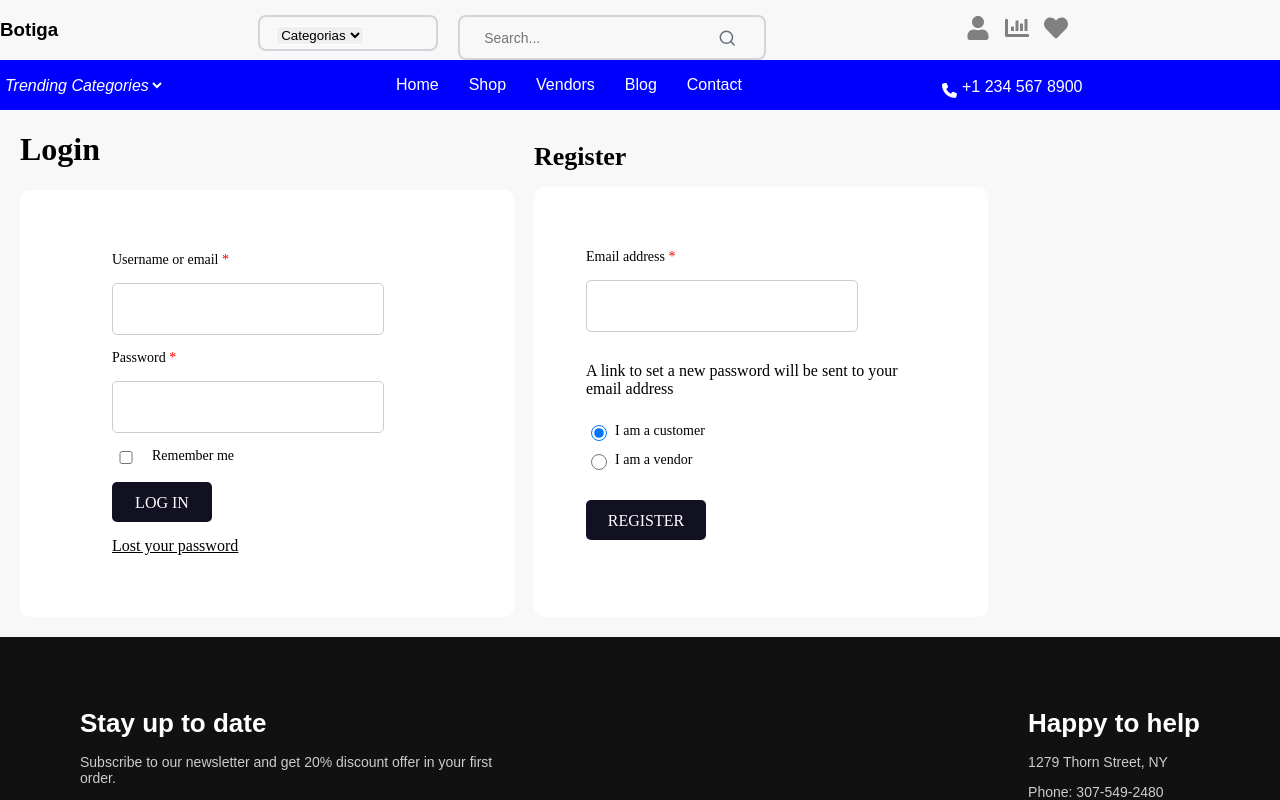
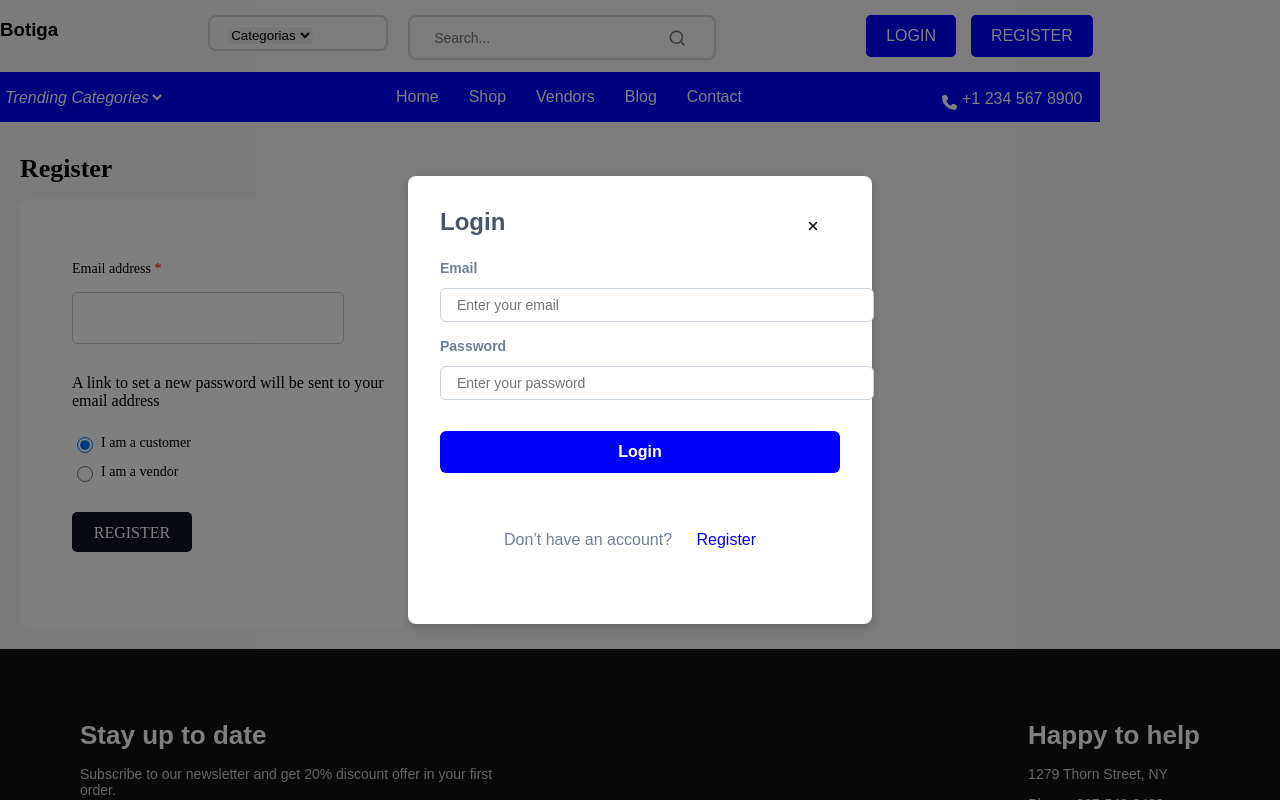
Before and after one commit to mireilleIrafasha25/Botiga_Pr, a React app in the folder reactapp/: page /user in a window 1280 px wide. Shown: the top 800 px of the page. Built offline with nearby package versions, Linux system fonts and the light colour scheme; the HTML template or start-up script is replaced by a standard one.

Commit message:
login and register

```diff
--- a/reactapp/src/App.jsx
+++ b/reactapp/src/App.jsx
@@ -9,7 +9,6 @@ import Blog from "./component/Blog"
 import User from "./component/User"
 import LoginForm from "./component/form"
 import Register_own from "./component/Registration Own"
-import Navbar231 from "./component/nav2pro"
 function App() {
 
 
--- a/reactapp/src/component/Layout.jsx
+++ b/reactapp/src/component/Layout.jsx
@@ -5,8 +5,8 @@ import Footer2 from "./footer2"
 const Layout=()=>
 {
     return(
-        <div>
-            <NavUp />
+        <div >
+            <NavUp/>
             <NavBar />
             <Outlet />
             <Footer2 />
--- a/reactapp/src/component/NavUp.jsx
+++ b/reactapp/src/component/NavUp.jsx
@@ -4,12 +4,27 @@ import React from 'react';
 import {Link} from "react-router-dom"
 import { FaUser, FaChartBar, FaHeart } from 'react-icons/fa';
 import { useState } from "react";
+import Login from "./login";
+import { useNavigate } from "react-router-dom";
+import Register_own from "./Registration Own";
 
-import LoginForm from "./form";
 const NavUp=()=>
 {
+    const [modal,useModal]=useState(false);
+    const [model,useModel] = useState(false);
+    const navigate=useNavigate();
+    const HandleLoginForm=()=>
+    {
+        useModal(!modal)
+    }
+    const HandleSignUpForm=()=>
+    {
+        useModel(!model)
+    }
     return(
         <div className="Whole-Navup">
+            {modal && <Login HandleLoginForm={HandleLoginForm} />}
+            {model && <Register_own HandleSignUpForm={HandleSignUpForm} />}
             <div className="Logo">
                 <h3>Botiga</h3>
             </div>
@@ -29,9 +44,9 @@ const NavUp=()=>
                 </div>
             </div>
             <div className="icon-container">
-     <Link to="/user"><FaUser className="icon" size={24} /></Link>
-    <Link to="/form"> <FaChartBar className="icon" size={24} /></Link>
-    <Link to="/register">  <FaHeart className="icon" size={24} /></Link>
+     <button style={{background:"blue"}} onClick={HandleLoginForm}>LOGIN</button>
+     {/* <FaChartBar className="icon" size={24} />  */}
+    <button style={{background:"blue"}} onClick={HandleSignUpForm}> REGISTER</button>
     </div>
         </div>
 
--- a/reactapp/src/component/Registration Own.jsx
+++ b/reactapp/src/component/Registration Own.jsx
@@ -3,7 +3,9 @@ import axios from "axios";
 // import { FaEye, FaEyeSlash } from "react-icons/fa";
 import { useNavigate } from "react-router-dom";
 import { Link } from "react-router-dom";
-const Register_own=()=>
+import { IoClose } from "react-icons/io5";
+import Login from "./login";
+const Register_own=({HandleSignUpForm})=>
 {
     const [Firstname,setFirstname] =useState("");
     const [Lastname, setLastname] = useState("");
@@ -17,7 +19,11 @@ const Register_own=()=>
     const togglePasswordVisibility = () => {
         setShowPassword(!showPassword);
       };
-
+const [modal,useModal]=useState(false);
+const HandleLoginForm=()=>
+    {
+        useModal(!modal)
+    }
     const handleSubmit = async (e) => {
         e.preventDefault();
         setLoading(true);
@@ -41,11 +47,43 @@ const Register_own=()=>
             setLoading(false);
         }
     };
+    const styles={
+        overlay: {
+            position: "fixed",
+            top: 0,
+            left: 0,
+            width: "100%",
+            height: "100%",
+            backgroundColor: "rgba(0, 0, 0, 0.5)", // Black transparent background
+            zIndex: 1000, // Ensures it's on top of everything
+            display: "flex",
+            alignItems: "center",
+            justifyContent: "center",
+          },
+          modal: {
+            backgroundColor: "white",
+            padding: "2rem",
+            borderRadius: "8px",
+            boxShadow: "0 4px 8px rgba(0, 0, 0, 0.2)",
+            width: "600px",
+            maxWidth: "90%",
+          },
+    }
+    return(
+        <div style={styles.overlay}>
+            {modal && <Login HandleLoginForm={HandleLoginForm} />}
+            <div style={styles.modal}>
+            <div style={{display:"flex",gap:"420px",flexDirection:"row",marginBottom:"20px"}}><div
+          style={{
+            fontSize: '1.5rem',
+            fontWeight: 'bold',
+            textAlign: 'center',
+            color: '#4a5568',
+          }}
+        >
+          Register
+        </div><div><IoClose onClick={HandleSignUpForm} style={{marginTop:"0px", fontSize: "30px",cursor:"pointer"}}/></div></div>
 
-    return(
-        <div style={{display:"flex",flexDirection:"column",gap:"20px",alignItems:"center",justifyContent:"center"}}>
-            <h1>SignUp</h1>
-            {message && <p>{message}</p>}
             <form onSubmit={handleSubmit} style={{display:"flex",flexDirection:"column",gap:"20px"}}>
                 <div style={{display:"flex",gap:"20px"}}><span style={{color:"black",paddingTop:"10px"}}>First Name:</span><input type="text" placeholder="Firstname" value={Firstname} onChange={(e)=>setFirstname(e.target.value)} style={{width:"400px"}} required/></div>
                 <div style={{display:"flex",gap:"20px"}}><span style={{color:"black",paddingTop:"10px"}}>Last Name:</span><input type="text" placeholder="Lastname" value={Lastname} onChange={(e)=>setLastname(e.target.value)} style={{width:"400px"}} required/></div>
@@ -64,9 +102,12 @@ const Register_own=()=>
             {/* {showPassword ? <FaEyeSlash /> : <FaEye />} */}
           </span></div>
           <div style={{display:"flex",gap:"20px"}}><span style={{color:"black",paddingTop:"10px"}}>ConfirmPassword</span> <input type="password" placeholder="Re-type your password" value={confirmPassword} onChange={(e)=>setConfirmPassword(e.target.value)} style={{width:"360px"}} required/></div>
-              <div style={{display:"flex",gap:"20px"}}> <button type="submit" disabled={loading} style={{width:"200px",marginLeft:"0px"}}>SIGN UP</button> <span style={{marginTop:"25px",color:"black"}}>Already have account<Link to="/login" style={{color:"blue",marginLeft:"5px"}}>Login</Link></span></div>
+              <div style={{display:"flex",gap:"20px"}}> <button type="submit" disabled={loading} style={{width:"200px",marginLeft:"0px"}}>SIGN UP</button> <span style={{marginTop:"25px",color:"black"}}>Already have account<button onClick={HandleLoginForm} style={{color:"blue",marginLeft:"5px",background:"none"}}>Login</button></span></div>
+              {message && <p style={{color:"red"}}>{message}</p>}
             </form>
             {loading && <p>Loading...</p>}
+
+            </div>
         </div>
     )
 }
--- a/reactapp/src/component/login.jsx
+++ b/reactapp/src/component/login.jsx
@@ -1,90 +1,175 @@
-import {Link} from "react-router-dom";
-import axios from "axios";
-import { useState } from "react";
-import { useNavigate } from "react-router-dom";
+import React, { useState } from 'react';
+import axios from 'axios';
+import { IoClose } from "react-icons/io5";
+import Register_own from './Registration Own';
+const Login = ({HandleLoginForm}) => {
+  const [email, setEmail] = useState('');
+  const [password, setPassword] = useState('');
+  const[message,setMessage]=useState('');
+  const [loading,setLoading] = useState(false);
 
-
-const Login=()=>
-{
-    const [email,setEmail]=useState(""); //set email
-    const [password,setPassword]=useState(""); // state pf password must be empty
-    const [message,setMessage]=useState("");  //state of  message should be empty
-    const [loading,setLoading]=useState(false); // state of loading button
-    const navigate=useNavigate(); // function used to redirect navigation
-
-    const handleSubmit=async(e)=>
-    {
+  const handleSubmit = async(e) => {
     e.preventDefault();
     setLoading(true);
     try{
-            const response=await axios.post("http://localhost:5007/Weeding/user/signin",{
+        const response= await axios.post("http://localhost:5007/Weeding/user/signin",
+        {
             email,
             password,
         });
-            // set message to success message
-            setMessage(response.data.message);
-            localStorage.setItem("token",response.data.token); // save token in local storage
+        setMessage(response.data.message)
+        localStorage.setItem("token",response.data.token);
 
-            setTimeout(()=>
-            {
-                navigate("/dashboard"); // redirect to dashboard
-
-            },1000);
     }
     catch(error){
-            setMessage(error.response?.data?.message || "Login failed!");
+        setMessage(error.response?.data?.message ||'Login Failed')
     }
     finally{
-            setLoading(false); // stop loading button
+        setLoading(false);
     }
   };
-    <style>
+   const [model,useModel] = useState(false);
+   const HandleSignUpForm=()=>
     {
-            `body {
-    font-family: Sen,sans-serif;
-    font-weight: 400;}
-    h1,h2,h2,h4,h4,h5{
-     font-family: Overlock,display;}
-}`
+        useModel(!model)
     }
-    </style>
+const styles={
+    overlay: {
+        position: "fixed",
+        top: 0,
+        left: 0,
+        width: "100%",
+        height: "100%",
+        backgroundColor: "rgba(0, 0, 0, 0.5)", // Black transparent background
+        zIndex: 1000, // Ensures it's on top of everything
+        display: "flex",
+        alignItems: "center",
+        justifyContent: "center",
+      },
+      modal: {
+        backgroundColor: "white",
+        padding: "2rem",
+        borderRadius: "8px",
+        boxShadow: "0 4px 8px rgba(0, 0, 0, 0.2)",
+        width: "400px",
+        maxWidth: "90%",
+      },
+}
   return (
-        <div style={{marginLeft:"20px",marginBottom:"20px"}}>
-             <h1 style={{fontFamily:"Overlock,display"}}>Login</h1>
-            <div className="login" style={{display:"inline-block",alignItems:"center",justifyContent:"center",border:"2px solid white",borderRadius:"10px",
-                paddingLeft:"90px",paddingRight:"0px",
-                width:"400px",paddingTop:"60px",paddingBottom:"60px",background:"white"
-            }}>
+    <div
+      style={styles.overlay}
+    >
+        {model && <Register_own HandleSignUpForm={HandleSignUpForm} />}
+      <div
+        style={styles.modal}
+      >
+        <div style={{display:"flex",gap:"300px",flexDirection:"row"}}><div
+          style={{
+            fontSize: '1.5rem',
+            fontWeight: 'bold',
+            textAlign: 'center',
+            color: '#4a5568',
+          }}
+        >
+          Login
+        </div><IoClose onClick={HandleLoginForm} style={{marginTop:"10px"}} /></div>
+        <form onSubmit={handleSubmit} style={{ marginTop: '1.5rem' }}>
+          <div style={{ marginBottom: '1rem' }}>
+            <label
+              htmlFor="email"
+              style={{
+                display: 'block',
+                color: '#718096',
+                marginBottom: '0.5rem',
+              }}
+            >
+              Email
+            </label>
+            <input
+              type="email"
+             value={email}
+              onChange={(e) => setEmail(e.target.value)}
+              placeholder="Enter your email"
+              required
+              style={{
+                width: '100%',
+                padding: '0.5rem 1rem',
+                border: '1px solid #cbd5e0',
+                borderRadius: '0.375rem',
+                outline: 'none',
+                marginTop: '0.25rem',
+                transition: 'box-shadow 0.2s',
+              }}
+            />
+          </div>
+          <div style={{ marginBottom: '1rem' }}>
+            <label
+              htmlFor="password"
+              style={{
+                display: 'block',
+                color: '#718096',
+                marginBottom: '0.5rem',
+              }}
+            >
+              Password
+            </label>
+            <input
+              type="password"
+              value={password}
+              onChange={(e) => setPassword(e.target.value)}
+              placeholder="Enter your password"
+              required
+              style={{
+                width: '100%',
+                padding: '0.5rem 1rem',
+                border: '1px solid #cbd5e0',
+                borderRadius: '0.375rem',
+                outline: 'none',
+                marginTop: '0.25rem',
+                transition: 'box-shadow 0.2s',
+              }}
+            />
+          </div>
+          <button
+            type="submit"
+            style={{
+              width: '100%',
+              padding: '0.75rem',
+              backgroundColor:'blue',
+              color: 'white',
 
-            <form onSubmit={handleSubmit}>
-               <div> <label style={{fontFamily:"Overlock,display",fontWeight:"unset"}}>Username or email <span style={{color:"red"}} > *</span></label>
-                <input type="email"  value={email} onChange={(e)=> setEmail(e.target.value) } required style={{
-                marginTop: "15px",
-                backgroundColor: "white",
-                color: "black",
-                padding: "10px",
-                borderRadius: "5px",
-                height:"30px",
-                width:"250px"}}  className="eml" /></div>
-                <div><label style={{marginTop:"15px",fontFamily:"Overlock,display",fontWeight:"unset"}}>Password <span style={{color:"red"}}> *</span></label>
-                <input type="password" value={password} onChange={(e)=>setPassword(e.target.value)} required    style={{
-                marginTop: "15px",
-                backgroundColor: "white",
-                color: "black",
-                padding: "10px",
-                borderRadius: "5px",
-                height:"30px",
-                width:"250px"
-              }} className="pass" /></div>
-                <div style={{display:"flex",marginTop:"15px",gap:"20px",}}><label><input type="checkbox"/></label><label style={{fontFamily:"Overlock,display",fontWeight:"unset"}}>Remember me</label></div>
-               <div> <button disabled={loading} type="submit" style={{marginTop:"15px",backgroundColor:"#112",width:"100px",height:"40px",textAlign:"center",fontFamily:"Overlock,display"}}>{loading? "Logging in ...":"LOG IN"}</button></div>
-               <div><Link to="/newPassword" style={{color:"black",fontFamily:"Overlock,display"}}> <u>Lost your password</u></Link></div>
+              borderRadius: '0.375rem',
+              fontWeight: 'bold',
+              transition: 'background-color 0.3s',
+              border: 'none',
+              cursor: 'pointer',
+            }}
+            onMouseOver={(e) => (e.target.style.backgroundColor = '#38a169')}
+            onMouseOut={(e) => (e.target.style.backgroundColor = '#48bb78')}
+            disabled={loading}
+          >
+            {loading? 'Loading...' : 'Login'}
+          </button>
+        </form>
+        {message && <p style={{ marginTop: '1rem', color: '#e74c3c' }}>{message}</p>}
+        <p style={{ marginTop: '1rem', textAlign: 'center', color: '#718096' }}>
+          Don’t have an account?{' '}
+          <button
+            onClick={HandleSignUpForm}
+            style={{
+              color: 'blue',
+              background:"none",
+              textDecoration: 'none',
+            }}
+            onMouseOver={(e) => (e.target.style.textDecoration = 'underline')}
+            onMouseOut={(e) => (e.target.style.textDecoration = 'none')}
+          >
+            Register
+          </button>
+        </p>
+      </div>
+    </div>
+  );
+};
 
-            </form>
-            {message && <p>{message}</p>}
-            </div>
-
-        </div>
-    )
-}
 export default Login;
--- a/reactapp/src/styles/footer2.css
+++ b/reactapp/src/styles/footer2.css
@@ -3,9 +3,11 @@
     color: white;
     padding: 50px 80px;
     font-family: Arial, sans-serif;
+
   }
 
   .footer-container {
+
     display: flex;
     justify-content: space-between;
     /* border-bottom: 1px solid gray; */
--- a/reactapp/src/styles/navbar.css
+++ b/reactapp/src/styles/navbar.css
@@ -1,7 +1,11 @@
 .Whole{
     display: flex;
+    width: 1100px;
     background-color: blue;
-    gap:190px
+    gap:190px;
+    right:0;
+    left: 0;
+
 }
 .Trending_Categories select{
   border: 1px solid blue;
--- a/reactapp/src/styles/navup.css
+++ b/reactapp/src/styles/navup.css
@@ -1,6 +1,6 @@
 .Whole-Navup{
     display: flex;
-    gap:200px;
+    gap:150px;
 }
 .search-and-category{
     display: flex;
```
Lines whose indentation alone changed are shown as unchanged.
